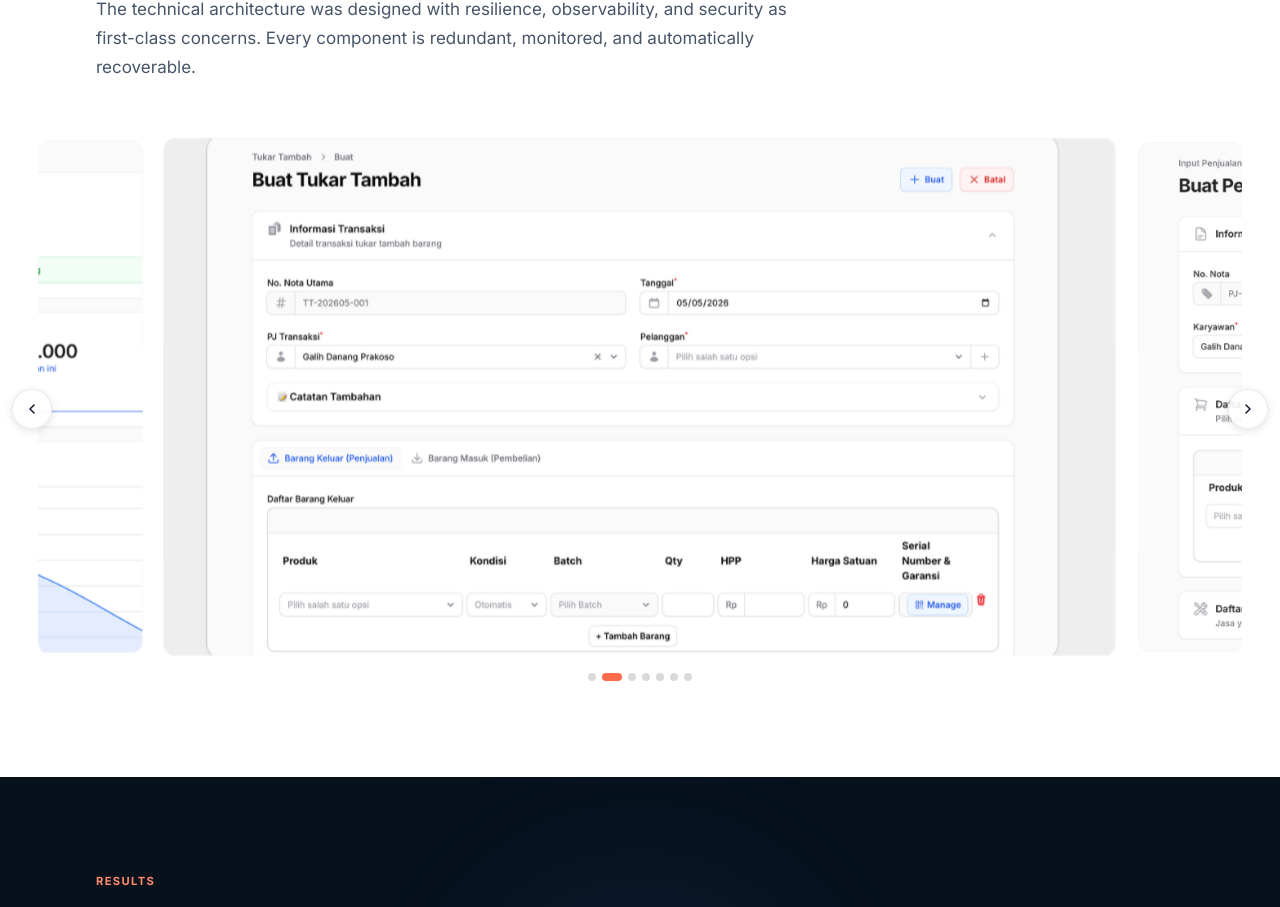
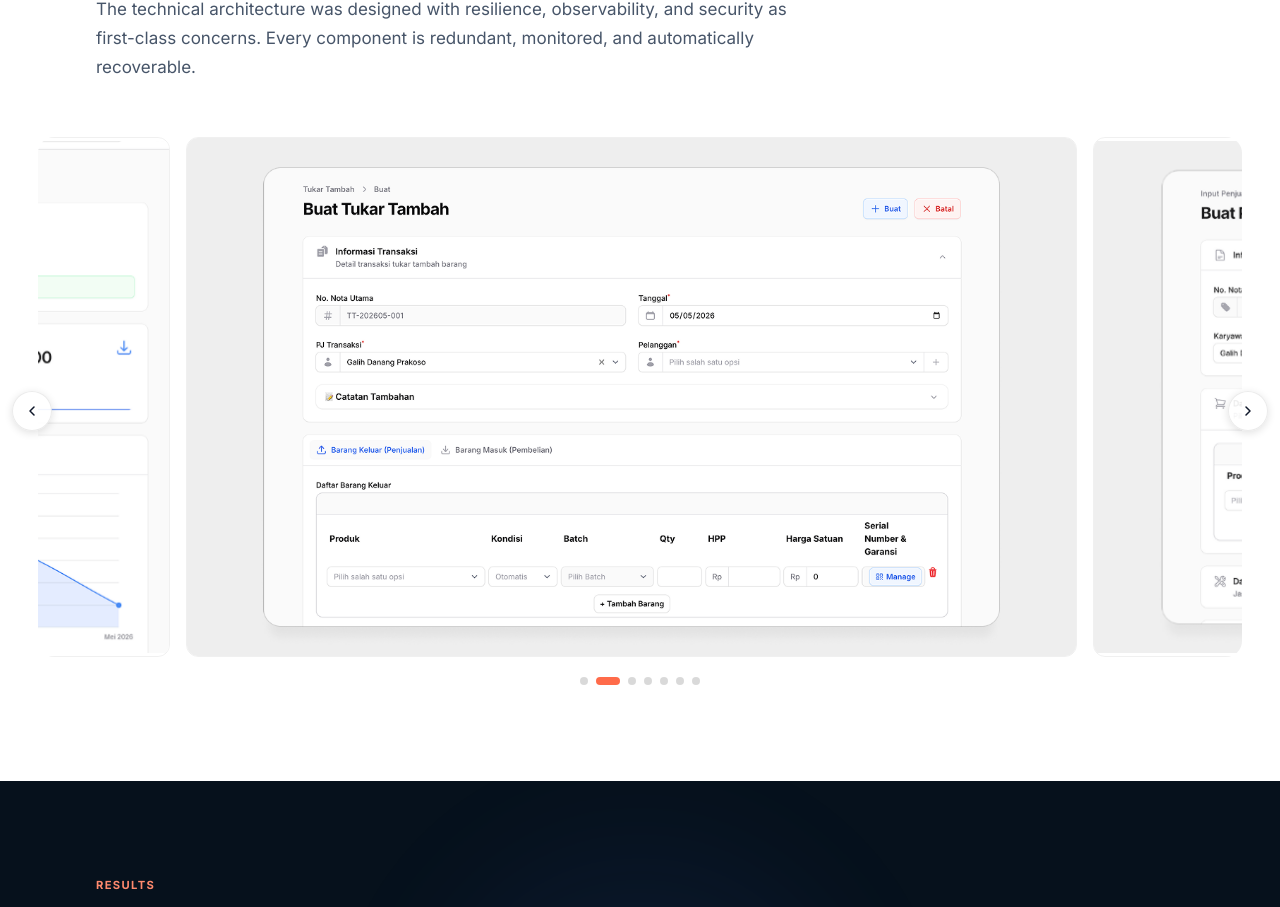
Before and after one commit to geprakoso/Sena, a Next.js app: page /portfolio/haen-komputer in a window 1280 px wide. Shown: the part 10718-11625 px from the top of the page. Built offline with nearby package versions, Linux system fonts and the light colour scheme; no server answers.

Commit message:
fixing caroussel image

```diff
--- a/app/components/case-study/ArchitectureSection.tsx
+++ b/app/components/case-study/ArchitectureSection.tsx
@@ -6,12 +6,17 @@ import useEmblaCarousel from "embla-carousel-react";
 import Autoplay from "embla-carousel-autoplay";
 import { useCallback, useEffect, useRef, useState } from "react";
 
-const PARALLAX_FACTOR = 0.3;
+const PARALLAX_FACTOR = 0.1;
 
 function ImageCarousel({ images, title }: { images: string[]; title: string }) {
   const [emblaRef, emblaApi] = useEmblaCarousel(
-    { loop: true, align: "center", slidesToScroll: 1 },
-    [Autoplay({ delay: 4000, stopOnInteraction: true })],
+    {
+      loop: true,
+      align: "center",
+      slidesToScroll: 1,
+      containScroll: false,
+    },
+    [Autoplay({ delay: 4000, stopOnInteraction: false })],
   );
   const [selectedIndex, setSelectedIndex] = useState(0);
   const slideRefs = useRef<(HTMLDivElement | null)[]>([]);
@@ -22,26 +27,45 @@ function ImageCarousel({ images, title }: { images: string[]; title: string }) {
   const onParallax = useCallback(() => {
     if (!emblaApi) return;
     const slides = emblaApi.slideNodes();
-    const total = slides.length;
     const progress = emblaApi.scrollProgress();
+    const snaps = emblaApi.scrollSnapList();
+    const slidesInView = emblaApi.slidesInView();
 
-    slides.forEach((slide, i) => {
-      const slideCenter = total > 1 ? i / (total - 1) : 0;
-      const distance = progress - slideCenter;
-      const absDist = Math.abs(distance);
+    // Clear transforms for slides not in view (optional but good for performance)
+    slides.forEach((_, i) => {
+      if (!slidesInView.includes(i)) {
+        const inner = slideRefs.current[i];
+        if (inner) {
+          inner.style.transform = '';
+          inner.style.opacity = '1';
+        }
+        return;
+      }
 
+      if (snaps[i] === undefined) return;
+
+      let distance = progress - snaps[i];
+      const loop = emblaApi.internalEngine().options.loop;
+
+      if (loop) {
+        if (distance > 0.5) distance -= 1;
+        if (distance < -0.5) distance += 1;
+      }
+
+      const absDist = Math.min(1, Math.abs(distance));
       const inner = slideRefs.current[i];
       if (inner) {
         const offset = distance * PARALLAX_FACTOR * 100;
-        inner.style.transform = `translateX(${offset}%)`;
+        const scale = 1 - absDist * 0.08;
+        const opacity = 1 - absDist * 0.5;
+
+        inner.style.transform = `translateX(${offset}%) scale(${scale})`;
+        inner.style.opacity = `${opacity}`;
       }
-
-      const scale = Math.max(0.94, 1 - absDist * 0.1);
-      const opacity = Math.max(0.6, 1 - absDist * 0.6);
-      slide.style.transform = `scale(${scale})`;
-      slide.style.opacity = `${opacity}`;
     });
   }, [emblaApi]);
+
+  const [snapCount, setSnapCount] = useState(0);
 
   const onSelect = useCallback(() => {
     if (!emblaApi) return;
@@ -50,38 +74,64 @@ function ImageCarousel({ images, title }: { images: string[]; title: string }) {
 
   useEffect(() => {
     if (!emblaApi) return;
+
+    const updateSnaps = () => {
+      const currentSnaps = emblaApi.scrollSnapList();
+      setSnapCount(currentSnaps.length);
       onSelect();
       onParallax();
+    };
+
+    updateSnaps();
     emblaApi.on("select", onSelect);
-    emblaApi.on("reInit", onSelect);
+    emblaApi.on("reInit", updateSnaps);
     emblaApi.on("scroll", onParallax);
-    emblaApi.on("resize", onParallax);
+    emblaApi.on("resize", updateSnaps);
+
     return () => {
       emblaApi.off("select", onSelect);
+      emblaApi.off("reInit", updateSnaps);
       emblaApi.off("scroll", onParallax);
+      emblaApi.off("resize", updateSnaps);
     };
   }, [emblaApi, onSelect, onParallax]);
 
   return (
     <div style={{ position: "relative", width: "100%", padding: "0 clamp(1rem, 3vw, 4rem)" }}>
       <div ref={emblaRef} style={{ overflow: "hidden", borderRadius: "1rem" }}>
-        <div style={{ display: "flex", gap: "12px" }}>
+        <div style={{ display: "flex", userSelect: "none" }}>
           {images.map((src, i) => (
             <div
               key={i}
               style={{
-                flex: "0 0 calc(80% - 8px)",
+                flex: "0 0 calc(clamp(280px, 45vw, 520px) * 1.7142857)",
                 minWidth: 0,
+                paddingRight: "16px",
+                boxSizing: "content-box",
                 overflow: "hidden",
-                borderRadius: "0.75rem",
-                border: "1px solid rgba(0,0,0,0.06)",
-                transition: "transform 0.3s ease, opacity 0.3s ease",
                 height: "clamp(280px, 45vw, 520px)",
               }}
             >
               <div
-                ref={(el) => { slideRefs.current[i] = el; }}
-                style={{ willChange: "transform", height: "100%" }}
+                style={{
+                  height: "100%",
+                  width: "100%",
+                  borderRadius: "0.75rem",
+                  border: "1px solid rgba(0,0,0,0.06)",
+                  overflow: "hidden",
+                  position: "relative",
+                }}
+              >
+                <div
+                  ref={(el) => {
+                    slideRefs.current[i] = el;
+                  }}
+                  style={{
+                    willChange: "transform",
+                    height: "100%",
+                    position: "relative",
+                    overflow: "hidden",
+                  }}
                 >
                   <Image
                     src={src}
@@ -90,14 +140,17 @@ function ImageCarousel({ images, title }: { images: string[]; title: string }) {
                     height={910}
                     style={{
                       display: "block",
-                    width: "130%",
-                    maxWidth: "130%",
-                    marginLeft: "-15%",
+                      width: "120%",
+                      maxWidth: "120%",
                       height: "100%",
+                      position: "absolute",
+                      top: "0",
+                      left: "-10%",
                       objectFit: "cover",
                     }}
-                  priority={i === 0}
+                    priority={i < 2}
                   />
+                </div>
               </div>
             </div>
           ))}
@@ -155,28 +208,28 @@ function ImageCarousel({ images, title }: { images: string[]; title: string }) {
         </svg>
       </button>
 
-      {images.length > 1 && (
+      {snapCount > 1 && (
         <div
           style={{
             display: "flex",
             justifyContent: "center",
-            gap: "6px",
-            padding: "16px 0 0",
+            gap: "8px",
+            padding: "20px 0 0",
           }}
         >
-          {images.map((_, i) => (
+          {Array.from({ length: snapCount }).map((_, i) => (
             <button
               key={i}
               onClick={() => emblaApi?.scrollTo(i)}
               aria-label={`Go to slide ${i + 1}`}
               style={{
-                width: selectedIndex === i ? "20px" : "8px",
+                width: selectedIndex === i ? "24px" : "8px",
                 height: "8px",
                 borderRadius: "4px",
                 background: selectedIndex === i ? "var(--color-accent)" : "rgba(0,0,0,0.15)",
                 border: "none",
                 cursor: "pointer",
-                transition: "all 0.3s",
+                transition: "width 0.3s ease, background-color 0.3s ease",
                 padding: 0,
               }}
             />
```
Lines whose indentation alone changed are shown as unchanged.
